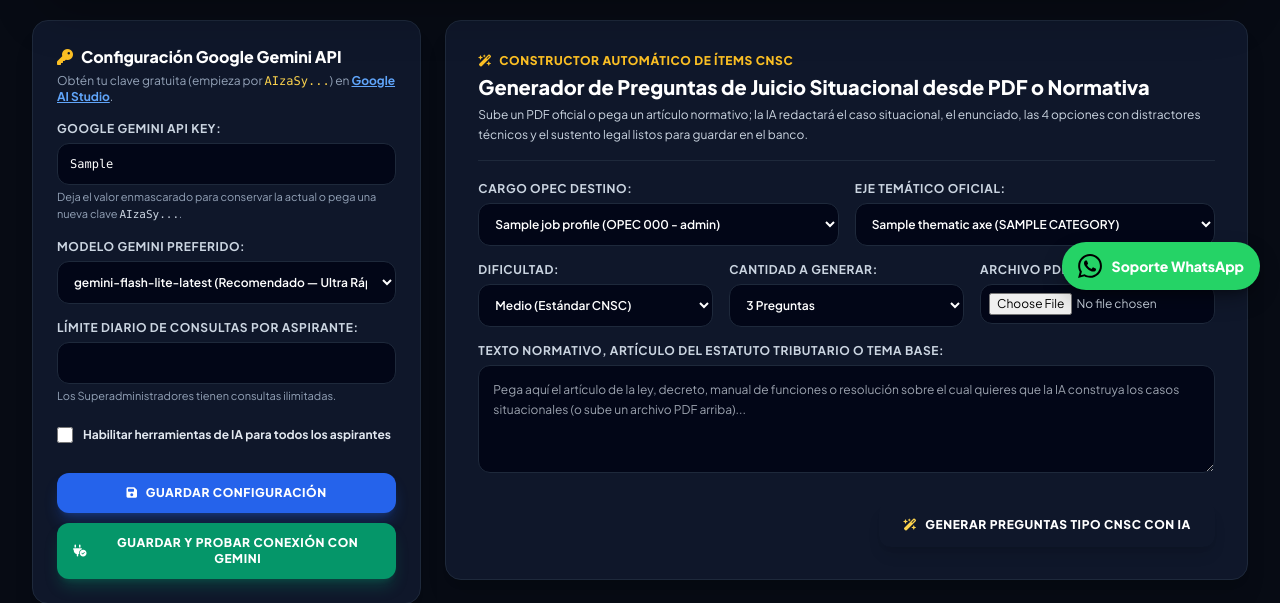
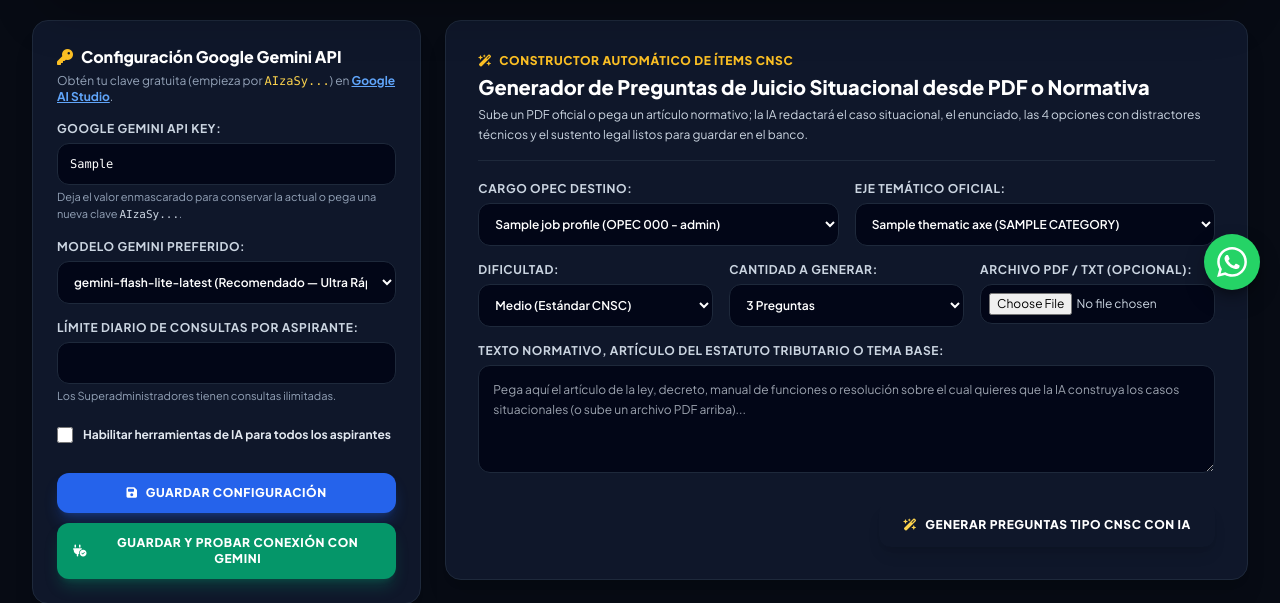
Before and after one commit to osdavene/Dian2676Py, a FastAPI app: template templates/admin/ai_hub.html in a window 1280 px wide. Shown: the part 490-1093 px from the top of the page. Run offline with FastAPI, Linux system fonts and the light colour scheme; the template is opened without the code that fills it: most values are stand-ins (such as "Sample title", 1, 10 or a date in 2020).

Commit message:
style(ui): Convertir boton flotante de WhatsApp en circulo con icono blanco

```diff
--- a/templates/layouts/app.html
+++ b/templates/layouts/app.html
@@ -353,17 +353,16 @@
         </div>
     </footer>
 
-    {# Botón Flotante de Soporte WhatsApp #}
+    {# Botón Flotante Circular de Soporte WhatsApp #}
     {% if not path.startswith('/simulacro/') %}
         <aside aria-label="Soporte WhatsApp" style="position: fixed !important; bottom: 20px !important; right: 20px !important; z-index: 99999 !important;">
             <a href="/soporte" target="_blank" rel="noopener noreferrer"
                title="¿Tienes preguntas o dudas? Escríbenos por WhatsApp"
-               style="background-color: #25D366; color: #ffffff !important; text-decoration: none; box-shadow: 0 10px 25px -5px rgba(0, 0, 0, 0.4), 0 8px 10px -6px rgba(0, 0, 0, 0.3);"
-               class="flex items-center gap-2.5 px-4 py-3 rounded-full hover:scale-105 active:scale-95 transition-all text-white font-bold text-sm group">
-                <svg class="w-6 h-6 fill-current flex-shrink-0" viewBox="0 0 24 24" style="color: #ffffff !important;">
-                    <path d="M.057 24l1.687-6.163c-1.041-1.804-1.588-3.849-1.587-5.946.003-6.556 5.338-11.891 11.893-11.891 3.181.001 6.167 1.24 8.413 3.488 2.245 2.248 3.481 5.236 3.48 8.414-.003 6.557-5.338 11.892-11.893 11.892-1.99-.001-3.951-.5-5.688-1.448l-6.305 1.654zm6.597-3.807c1.676.995 3.276 1.591 5.392 1.592 5.448 0 9.886-4.434 9.889-9.885.002-5.462-4.415-9.89-9.881-9.892-5.452 0-9.887 4.434-9.889 9.884-.001 2.225.651 3.891 1.746 5.634l-.999 3.648 3.742-.981zm11.387-5.464c-.074-.124-.272-.198-.57-.347-.297-.149-1.758-.868-2.031-.967-.272-.099-.47-.149-.669.149-.198.297-.768.967-.941 1.165-.173.198-.347.223-.644.074-.297-.149-1.255-.462-2.39-1.475-.883-.788-1.48-1.761-1.653-2.059-.173-.297-.018-.458.13-.606.134-.133.297-.347.446-.521.151-.172.2-.296.3-.495.099-.198.05-.372-.025-.521-.075-.148-.669-1.611-.916-2.206-.242-.579-.487-.501-.669-.51l-.57-.01c-.198 0-.52.074-.792.372s-1.04 1.016-1.04 2.479 1.065 2.876 1.213 3.074c.149.198 2.095 3.2 5.076 4.487.709.306 1.263.489 1.694.626.712.226 1.36.194 1.872.118.571-.085 1.758-.719 2.006-1.413.248-.695.248-1.29.173-1.414z"/>
+               style="background-color: #25D366; color: #ffffff !important; width: 56px; height: 56px; border-radius: 9999px; text-decoration: none; box-shadow: 0 10px 25px -5px rgba(0, 0, 0, 0.45), 0 8px 10px -6px rgba(0, 0, 0, 0.3);"
+               class="flex items-center justify-center rounded-full hover:scale-110 active:scale-95 transition-all text-white group">
+                <svg width="30" height="30" viewBox="0 0 24 24" fill="#ffffff" style="color: #ffffff !important;">
+                    <path fill="#ffffff" d="M.057 24l1.687-6.163c-1.041-1.804-1.588-3.849-1.587-5.946.003-6.556 5.338-11.891 11.893-11.891 3.181.001 6.167 1.24 8.413 3.488 2.245 2.248 3.481 5.236 3.48 8.414-.003 6.557-5.338 11.892-11.893 11.892-1.99-.001-3.951-.5-5.688-1.448l-6.305 1.654zm6.597-3.807c1.676.995 3.276 1.591 5.392 1.592 5.448 0 9.886-4.434 9.889-9.885.002-5.462-4.415-9.89-9.881-9.892-5.452 0-9.887 4.434-9.889 9.884-.001 2.225.651 3.891 1.746 5.634l-.999 3.648 3.742-.981zm11.387-5.464c-.074-.124-.272-.198-.57-.347-.297-.149-1.758-.868-2.031-.967-.272-.099-.47-.149-.669.149-.198.297-.768.967-.941 1.165-.173.198-.347.223-.644.074-.297-.149-1.255-.462-2.39-1.475-.883-.788-1.48-1.761-1.653-2.059-.173-.297-.018-.458.13-.606.134-.133.297-.347.446-.521.151-.172.2-.296.3-.495.099-.198.05-.372-.025-.521-.075-.148-.669-1.611-.916-2.206-.242-.579-.487-.501-.669-.51l-.57-.01c-.198 0-.52.074-.792.372s-1.04 1.016-1.04 2.479 1.065 2.876 1.213 3.074c.149.198 2.095 3.2 5.076 4.487.709.306 1.263.489 1.694.626.712.226 1.36.194 1.872.118.571-.085 1.758-.719 2.006-1.413.248-.695.248-1.29.173-1.414z"/>
                 </svg>
-                <span class="font-extrabold tracking-wide" style="color: #ffffff !important;">Soporte WhatsApp</span>
             </a>
         </aside>
     {% endif %}
```
Also changed, not shown: templates/layouts/guest.html (+5 -6 lines).
